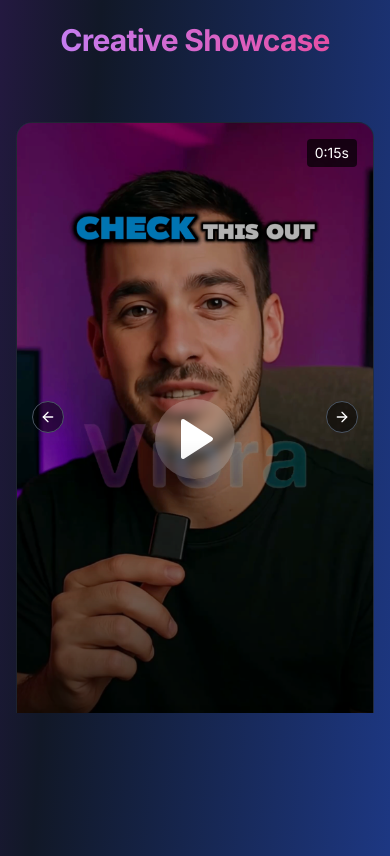
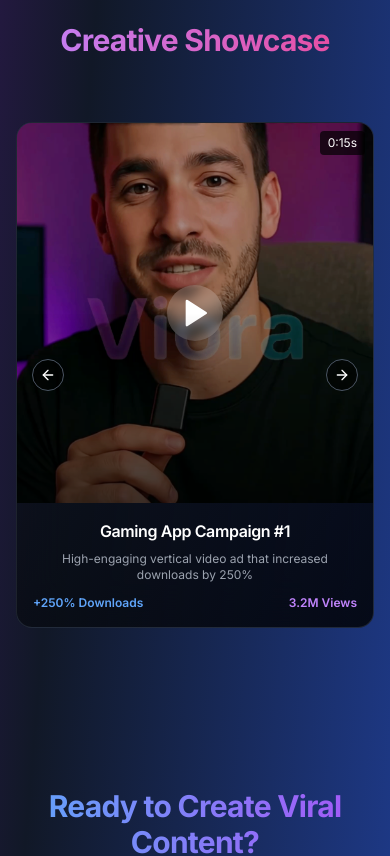
Before and after one commit to morcorp55/jullian-mobile-craft, a React (Vite) app: page /creative-studio in a window 390 px wide. Shown: the part 3440-4296 px from the top of the page. Built offline with nearby package versions, Linux system fonts and the light colour scheme.

Commit message:
Fix: Mobile video display issues
Adjust video card styling for mobile to prevent cropping and ensure video information is visible.

```diff
--- a/src/components/VideoCard.tsx
+++ b/src/components/VideoCard.tsx
@@ -114,9 +114,9 @@ const VideoCard: React.FC<VideoCardProps> = ({
   };
 
   return (
-    <div className="bg-gradient-to-br from-gray-900/80 to-black/80 backdrop-blur-xl rounded-2xl border border-gray-700/50 overflow-hidden hover:border-blue-500/50 transition-all duration-300 group">
-      {/* Video Container */}
-      <div className="aspect-[9/16] bg-gradient-to-br from-blue-600/20 to-purple-600/20 flex items-center justify-center relative overflow-hidden">
+    <div className="bg-gradient-to-br from-gray-900/80 to-black/80 backdrop-blur-xl rounded-2xl border border-gray-700/50 overflow-hidden hover:border-blue-500/50 transition-all duration-300 group h-full flex flex-col">
+      {/* Video Container - Mobilde daha küçük aspect ratio */}
+      <div className="aspect-[9/14] md:aspect-[9/16] bg-gradient-to-br from-blue-600/20 to-purple-600/20 flex items-center justify-center relative overflow-hidden">
         {/* Video Player - Her zaman render et */}
         <video
           ref={videoRef}
@@ -150,21 +150,21 @@ const VideoCard: React.FC<VideoCardProps> = ({
               {/* Play button - Direkt tıklanabilir */}
               <button
                 onClick={handlePlayToggle}
-                className="bg-white/20 backdrop-blur-sm rounded-full p-4 hover:bg-white/30 transition-all duration-300 cursor-pointer focus:outline-none focus:ring-2 focus:ring-white/50 touch-manipulation"
+                className="bg-white/20 backdrop-blur-sm rounded-full p-3 md:p-4 hover:bg-white/30 transition-all duration-300 cursor-pointer focus:outline-none focus:ring-2 focus:ring-white/50 touch-manipulation"
                 aria-label="Play video"
                 disabled={isLoading}
                 type="button"
               >
                 {isLoading ? (
-                  <div className="w-12 h-12 border-2 border-white border-t-transparent rounded-full animate-spin"></div>
+                  <div className="w-8 h-8 md:w-12 md:h-12 border-2 border-white border-t-transparent rounded-full animate-spin"></div>
                 ) : (
-                  <Play className="w-12 h-12 text-white fill-white" />
+                  <Play className="w-8 h-8 md:w-12 md:h-12 text-white fill-white" />
                 )}
               </button>
             </div>
 
             {/* Duration badge */}
-            <div className="absolute top-4 right-4 bg-black/70 text-white px-2 py-1 rounded text-sm pointer-events-none">
+            <div className="absolute top-2 md:top-4 right-2 md:right-4 bg-black/70 text-white px-2 py-1 rounded text-xs md:text-sm pointer-events-none">
               {duration}
             </div>
 
@@ -174,13 +174,15 @@ const VideoCard: React.FC<VideoCardProps> = ({
         )}
       </div>
 
-      {/* Video info */}
-      <div className="p-6">
-        <h3 className="text-lg font-semibold mb-2 text-white">{title}</h3>
-        <p className="text-gray-400 text-sm mb-4">{description}</p>
+      {/* Video info - Flexible, her zaman görünür */}
+      <div className="p-4 md:p-6 flex-1 flex flex-col justify-between">
+        <div>
+          <h3 className="text-base md:text-lg font-semibold mb-2 text-white line-clamp-2">{title}</h3>
+          <p className="text-gray-400 text-xs md:text-sm mb-3 md:mb-4 line-clamp-2">{description}</p>
+        </div>
         <div className="flex justify-between items-center">
-          <span className="text-blue-400 font-semibold">{downloads}</span>
-          <span className="text-purple-400 font-semibold">{views}</span>
+          <span className="text-blue-400 font-semibold text-xs md:text-sm">{downloads}</span>
+          <span className="text-purple-400 font-semibold text-xs md:text-sm">{views}</span>
         </div>
       </div>
     </div>
--- a/src/pages/CreativeStudio.tsx
+++ b/src/pages/CreativeStudio.tsx
@@ -242,7 +242,7 @@ const CreativeStudio: React.FC = () => {
               }}
               className="w-full"
             >
-              <CarouselContent className="-ml-4 h-[70vh] md:h-auto">
+              <CarouselContent className="-ml-4 h-[60vh] md:h-auto">
                 {videoData.map((video) => (
                   <CarouselItem key={video.id} className="pl-4 md:basis-1/2 lg:basis-1/3 h-full">
                     <div className="h-full">
```
